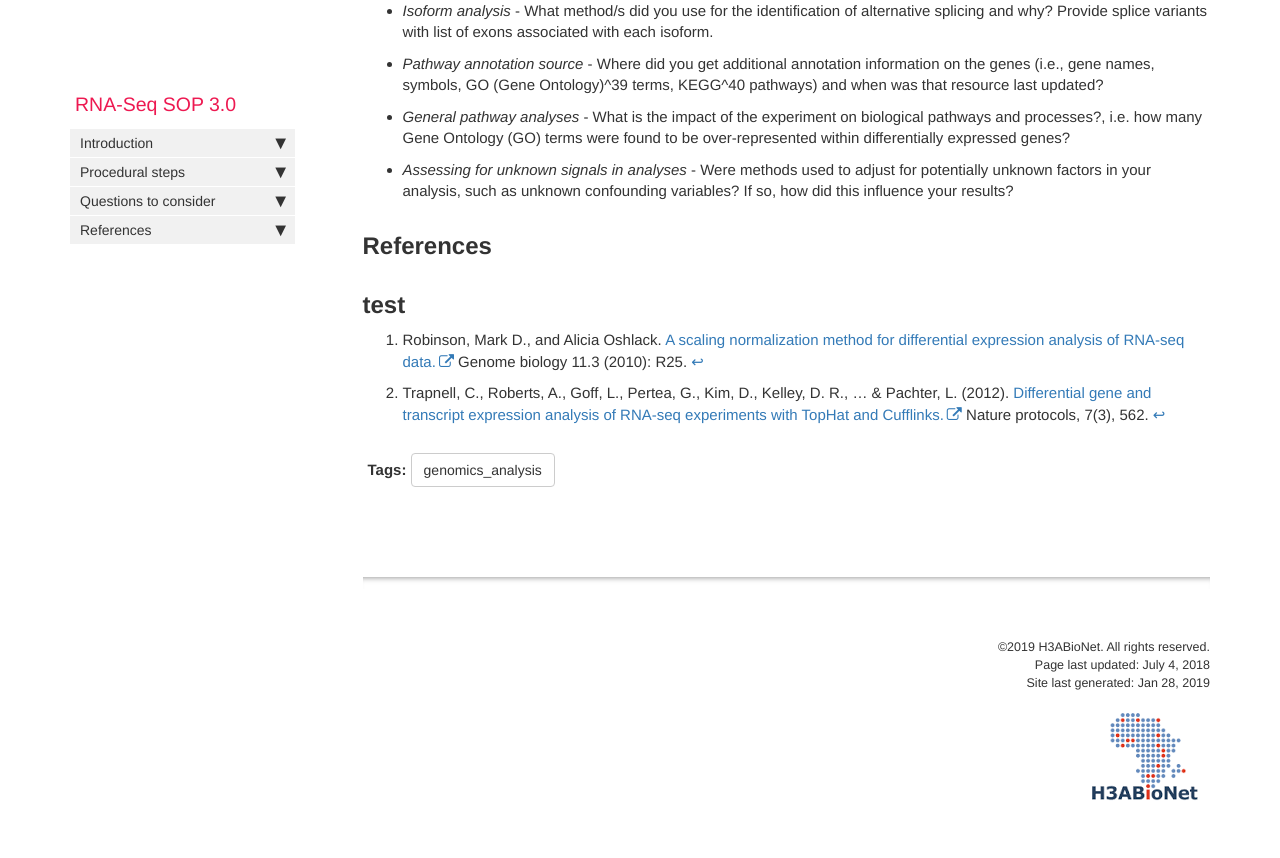
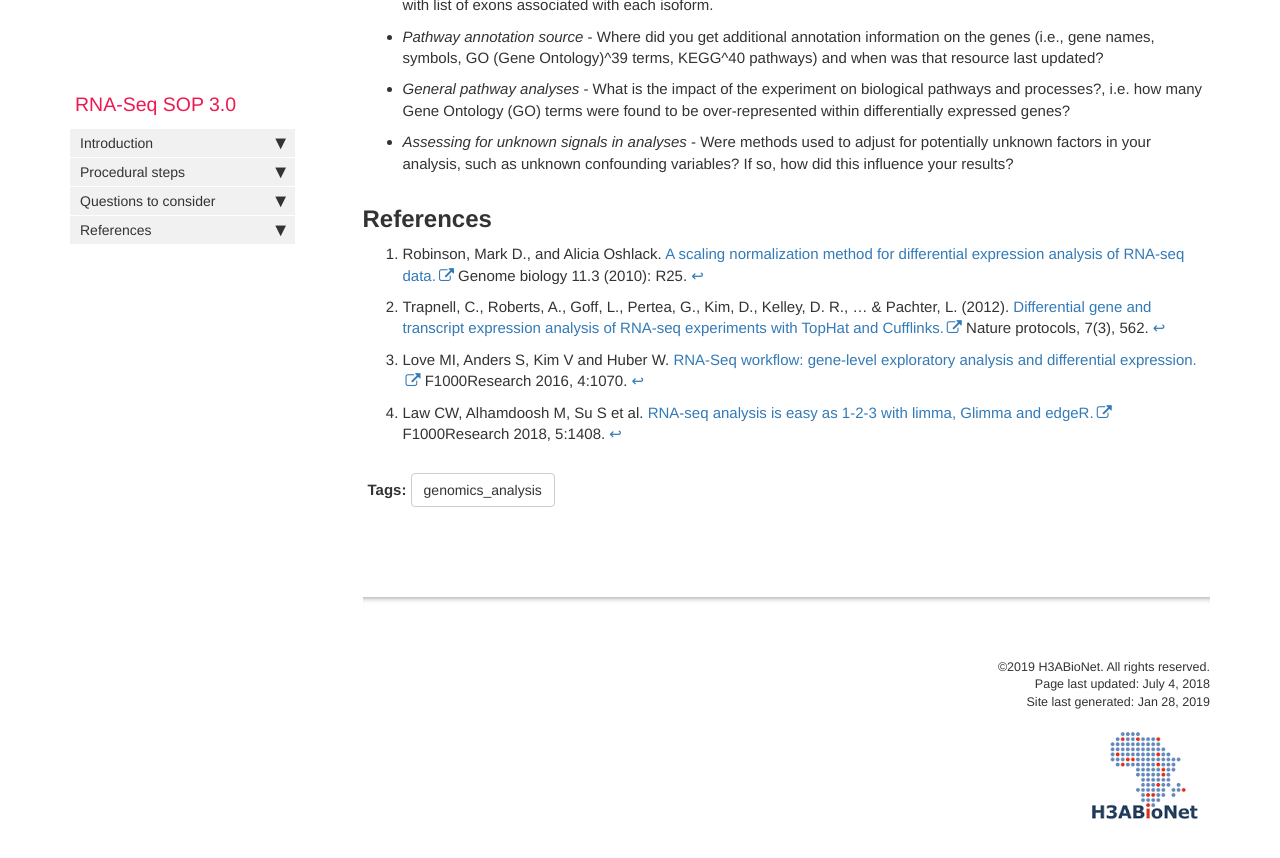
Before and after one commit to h3abionet/H3ABionet-SOPs, a Jekyll site: the page built from pages/genomics_analysis/RNA-Seq/RNA-Seq.md, in a window 1280 px wide and 900 px high, scrolled down 13125 px. Shown: the top 858 px of the window. Built offline with Jekyll 4.4.1, drawn with Linux system fonts in a browser that asks for light colours; nearby versions of some CDN libraries; comment, search, counter and statistics services are not loaded.

Commit message:
adding brackets around some footnotes

```diff
--- a/pages/genomics_analysis/RNA-Seq/RNA-Seq.md
+++ b/pages/genomics_analysis/RNA-Seq/RNA-Seq.md
@@ -48,8 +48,8 @@ The procedures outlined below are recommendations to the H3ABioNet groups planni
 
 Several papers are now available that describe the steps in greater detail for preparing and analyzing RNA-Seq data, including using more recent statistical tools:
 
-*   (Love _et al. _2016) [https://f1000research.com/articles/4-1070/v2](https://f1000research.com/articles/4-1070/v2)^3
-*   (Law _et al._ 2016) [https://f1000research.com/articles/5-1408/v2](https://f1000research.com/articles/5-1408/v2)^4
+*   (Love _et al. _2016) [https://f1000research.com/articles/4-1070/v2](https://f1000research.com/articles/4-1070/v2)[^3]
+*   (Law _et al._ 2016) [https://f1000research.com/articles/5-1408/v2](https://f1000research.com/articles/5-1408/v2)[^4]
 
 In addition, newer alignment-free methods have also been published and are increasingly being used in analysis (we include a second protocol detailing the use of these):
 
@@ -514,8 +514,6 @@ Nodes are more than welcome to attempt these, however.  Should these be attempte
 [^43]: Peng, R. D. (2011). Reproducible Research in Computational Science. Science Vol. 334, Issue 6060, pp. 1226-1227. DOI: 10.1126/science.1213847
 
 
-## **test**
-
 [//]: <> (These are common abbreviations in the page.)
 *[H3ABioNet]: The Bioinformatics Network within the H3Africa Consortium
 *[FASTQ]: Standard format of raw sequence data. Quality scores assigned in the FASTQ files represent the probability that a certain base was called incorrectly. These scores are encoded in various ways and it is important to know the type of encoding for a given FASTQ file.
```
